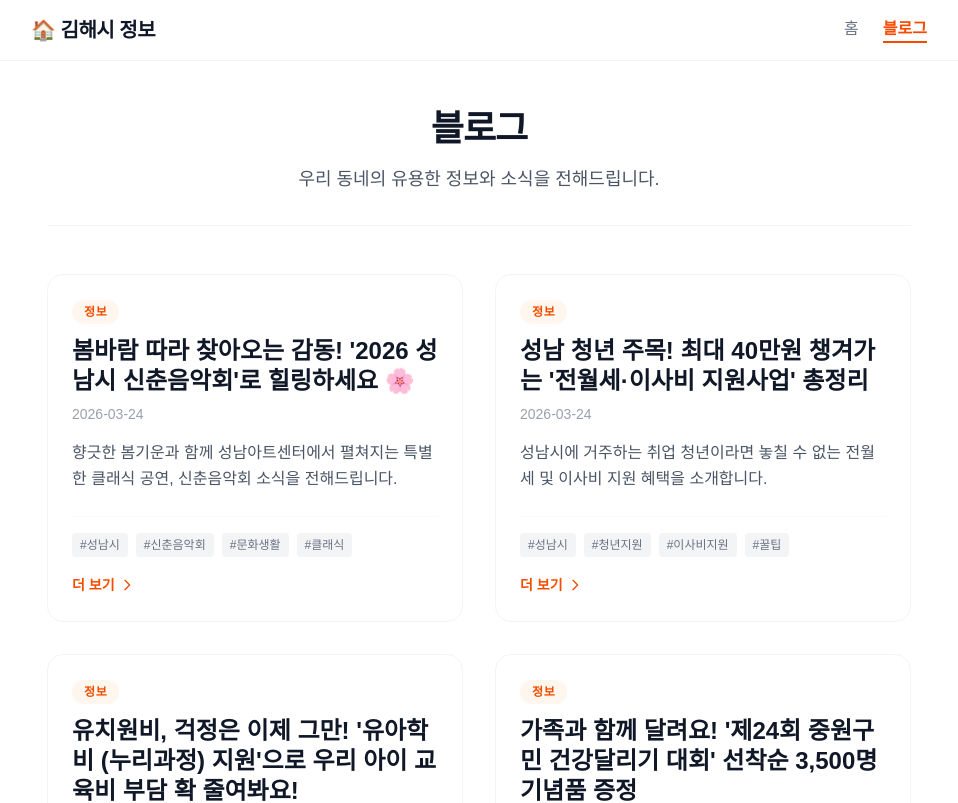
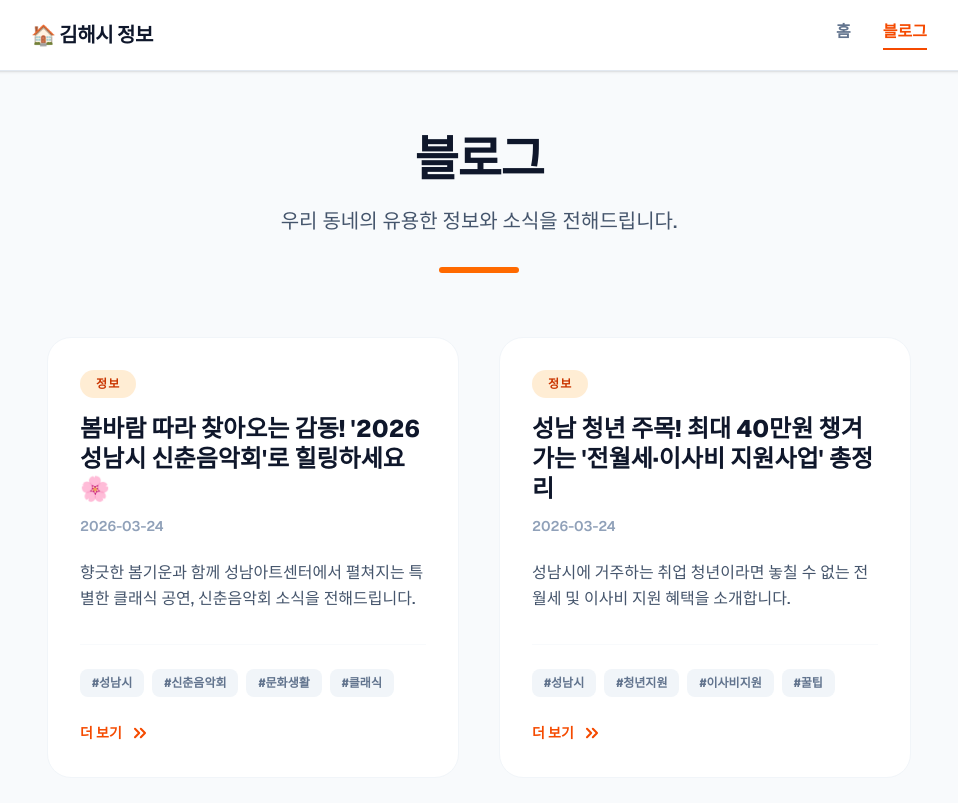
Before and after one commit to mingyuju3546-spec/my-local-info, a Next.js app: page /blog in a window 1280 px wide. Shown: the top 803 px of the page, without its empty margins (161-1119 px from the left). Built offline with nearby package versions, Linux system fonts and the light colour scheme.

Commit message:
블로그 상세 및 목록 페이지 시인성 개선

```diff
--- a/src/app/blog/[slug]/page.tsx
+++ b/src/app/blog/[slug]/page.tsx
@@ -24,55 +24,59 @@ export default async function PostPage({ params }: { params: Promise<{ slug: str
   }
 
   return (
-    <div className="min-h-screen bg-white">
-      <nav className="border-b border-gray-100 py-4 px-4 sticky top-0 bg-white/80 backdrop-blur-md z-20">
+    <div className="min-h-screen bg-slate-50 font-sans text-slate-900">
+      <nav className="border-b border-slate-200 py-5 px-4 sticky top-0 bg-white/90 backdrop-blur-xl z-20 shadow-sm">
         <div className="max-w-3xl mx-auto flex justify-between items-center">
-          <Link href="/blog" className="text-gray-500 hover:text-orange-600 transition-colors flex items-center gap-1">
-            <span>←</span> 블로그 목록
+          <Link href="/blog" className="text-slate-500 hover:text-orange-600 font-semibold transition-all flex items-center gap-2 group">
+            <span className="transition-transform group-hover:-translate-x-1">←</span> 블로그 목록
           </Link>
-          <Link href="/" className="font-bold text-gray-900 text-xl">🏠 홈</Link>
+          <Link href="/" className="font-extrabold text-slate-900 text-xl tracking-tight">🏠 홈</Link>
         </div>
       </nav>
 
-      <article className="max-w-3xl mx-auto px-4 py-16">
+      <main className="max-w-3xl mx-auto px-4 py-12 md:py-20">
+        <article className="bg-white rounded-3xl shadow-xl shadow-slate-200/50 border border-slate-100 overflow-hidden">
+          <div className="p-8 md:p-14">
             <div className="mb-10 text-center">
-        <div className="flex items-center justify-center gap-2 mb-4">
-          <span className="px-3 py-1 text-xs font-semibold text-orange-600 bg-orange-50 rounded-full uppercase tracking-wider">
+              <div className="flex items-center justify-center gap-3 mb-6">
+                <span className="px-4 py-1.5 text-xs font-bold text-orange-700 bg-orange-100 rounded-full uppercase tracking-widest">
                   {postData.category}
                 </span>
-          <span className="text-gray-400 text-xs">•</span>
-          <span className="text-gray-400 text-sm">{postData.date}</span>
+                <span className="text-slate-300 text-xs">•</span>
+                <span className="text-slate-500 font-medium text-sm">{postData.date}</span>
               </div>
-        <h1 className="text-4xl md:text-5xl font-extrabold text-gray-900 mb-6 leading-tight tracking-tight">
+              <h1 className="text-3xl md:text-5xl font-extrabold text-slate-900 mb-8 leading-tight tracking-tight">
                 {postData.title}
               </h1>
               <div className="flex flex-wrap justify-center gap-2">
                 {postData.tags.map((tag) => (
-            <span key={tag} className="text-sm text-gray-500 bg-gray-100 px-3 py-1 rounded-full">
+                  <span key={tag} className="text-sm font-medium text-slate-600 bg-slate-100 px-4 py-1.5 rounded-full hover:bg-slate-200 transition-colors">
                     #{tag}
                   </span>
                 ))}
               </div>
             </div>
 
-      <div className="prose prose-orange lg:prose-lg mx-auto max-w-none border-t border-gray-100 pt-10">
+            <div className="prose prose-slate lg:prose-xl mx-auto max-w-none border-t border-slate-100 pt-12 prose-headings:text-slate-900 prose-p:text-slate-700 prose-p:leading-relaxed prose-strong:text-slate-900 prose-a:text-orange-600 prose-img:rounded-2xl shadow-slate-50">
               <ReactMarkdown remarkPlugins={[remarkGfm]}>
                 {postData.content}
               </ReactMarkdown>
             </div>
 
-      <div className="mt-16 pt-8 border-t border-gray-100">
+            <div className="mt-20 pt-10 border-t border-slate-100 flex justify-center">
               <Link
                 href="/blog"
-          className="inline-flex items-center text-gray-600 hover:text-orange-600 transition-colors font-medium group"
+                className="inline-flex items-center px-8 py-3 bg-slate-900 text-white rounded-2xl hover:bg-orange-600 transition-all font-bold group shadow-lg shadow-slate-200"
               >
-          <svg className="w-5 h-5 mr-2 transition-transform group-hover:-translate-x-1" fill="none" stroke="currentColor" viewBox="0 0 24 24">
+                <svg className="w-5 h-5 mr-3 transition-transform group-hover:-translate-x-1" fill="none" stroke="currentColor" viewBox="0 0 24 24">
                   <path strokeLinecap="round" strokeLinejoin="round" strokeWidth={2} d="M15 19l-7-7 7-7" />
                 </svg>
                 목록으로 돌아가기
               </Link>
             </div>
+          </div>
         </article>
+      </main>
     </div>
   );
 }
--- a/src/app/blog/page.tsx
+++ b/src/app/blog/page.tsx
@@ -5,62 +5,63 @@ export default function BlogListPage() {
   const allPostsData = getSortedPostsData();
 
   return (
-    <div className="min-h-screen bg-white">
-      <nav className="border-b border-gray-100 py-4 px-4 sticky top-0 bg-white/80 backdrop-blur-md z-20">
+    <div className="min-h-screen bg-slate-50 font-sans text-slate-900">
+      <nav className="border-b border-slate-200 py-5 px-4 sticky top-0 bg-white/90 backdrop-blur-xl z-20 shadow-sm">
         <div className="max-w-4xl mx-auto flex justify-between items-center">
-          <Link href="/" className="font-bold text-gray-900 text-xl tracking-tight">🏠 김해시 정보</Link>
-          <div className="flex gap-6">
-            <Link href="/" className="font-medium text-gray-500 hover:text-gray-900 transition-colors">홈</Link>
-            <Link href="/blog" className="font-bold text-orange-600 border-b-2 border-orange-600">블로그</Link>
+          <Link href="/" className="font-extrabold text-slate-900 text-xl tracking-tight">🏠 김해시 정보</Link>
+          <div className="flex gap-8">
+            <Link href="/" className="font-bold text-slate-500 hover:text-slate-900 transition-colors">홈</Link>
+            <Link href="/blog" className="font-bold text-orange-600 border-b-2 border-orange-600 pb-1">블로그</Link>
           </div>
         </div>
       </nav>
 
-      <div className="max-w-4xl mx-auto px-4 py-12">
-      <header className="mb-12 border-b border-gray-100 pb-8 text-center">
-        <h1 className="text-4xl font-bold text-gray-900 mb-4 tracking-tight">블로그</h1>
-        <p className="text-lg text-gray-600">우리 동네의 유용한 정보와 소식을 전해드립니다.</p>
+      <div className="max-w-4xl mx-auto px-4 py-16">
+        <header className="mb-16 text-center">
+          <h1 className="text-4xl md:text-5xl font-extrabold text-slate-900 mb-6 tracking-tight">블로그</h1>
+          <p className="text-xl text-slate-600 font-medium">우리 동네의 유용한 정보와 소식을 전해드립니다.</p>
+          <div className="w-20 h-1.5 bg-orange-500 mx-auto mt-8 rounded-full"></div>
         </header>
 
-      <div className="grid gap-8 md:grid-cols-2">
+        <div className="grid gap-10 md:grid-cols-2">
           {allPostsData.length > 0 ? (
             allPostsData.map(({ slug, date, title, summary, category, tags }) => (
-            <article key={slug} className="group border border-gray-100 rounded-2xl p-6 hover:shadow-xl transition-all duration-300 bg-white flex flex-col h-full transform hover:-translate-y-1">
-              <div className="mb-4">
-                <span className="inline-block px-3 py-1 text-xs font-semibold text-orange-600 bg-orange-50 rounded-full mb-3 uppercase tracking-wider">
+              <article key={slug} className="group border border-slate-100 rounded-3xl p-8 hover:shadow-2xl transition-all duration-500 bg-white flex flex-col h-full transform hover:-translate-y-2">
+                <div className="mb-6">
+                  <span className="inline-block px-4 py-1.5 text-xs font-bold text-orange-700 bg-orange-100 rounded-full mb-4 uppercase tracking-widest">
                     {category}
                   </span>
-                <h2 className="text-2xl font-bold text-gray-900 group-hover:text-orange-600 transition-colors mb-2 leading-tight">
+                  <h2 className="text-2xl font-extrabold text-slate-900 group-hover:text-orange-600 transition-colors mb-3 leading-tight">
                     <Link href={`/blog/${slug}`}>{title}</Link>
                   </h2>
-                <div className="text-sm text-gray-400 font-medium">{date}</div>
+                  <div className="text-sm text-slate-400 font-semibold">{date}</div>
                 </div>
-              <p className="text-gray-600 mb-6 flex-grow leading-relaxed line-clamp-3">
+                <p className="text-slate-600 mb-8 flex-grow leading-relaxed line-clamp-3 font-medium">
                   {summary}
                 </p>
-              <div className="mt-auto border-t border-gray-50 pt-4">
-                <div className="flex flex-wrap gap-2 mb-4">
+                <div className="mt-auto pt-6 border-t border-slate-50">
+                  <div className="flex flex-wrap gap-2 mb-6">
                     {tags.map((tag) => (
-                    <span key={tag} className="text-xs text-gray-500 bg-gray-100 px-2 py-1 rounded">
+                      <span key={tag} className="text-xs font-bold text-slate-500 bg-slate-100 px-3 py-1.5 rounded-lg">
                         #{tag}
                       </span>
                     ))}
                   </div>
                   <Link
                     href={`/blog/${slug}`}
-                  className="inline-flex items-center text-orange-600 font-semibold text-sm hover:underline"
+                    className="inline-flex items-center text-orange-600 font-bold text-sm group/btn"
                   >
                     더 보기
-                  <svg className="w-4 h-4 ml-1 transition-transform group-hover:translate-x-1" fill="none" stroke="currentColor" viewBox="0 0 24 24">
-                    <path strokeLinecap="round" strokeLinejoin="round" strokeWidth={2} d="M9 5l7 7-7 7" />
+                    <svg className="w-5 h-5 ml-2 transition-transform group-hover/btn:translate-x-2" fill="none" stroke="currentColor" viewBox="0 0 24 24">
+                      <path strokeLinecap="round" strokeLinejoin="round" strokeWidth={2.5} d="M13 7l5 5-5 5M6 7l5 5-5 5" />
                     </svg>
                   </Link>
                 </div>
               </article>
             ))
           ) : (
-          <div className="col-span-full py-20 text-center">
-            <p className="text-gray-500 text-lg">아직 작성된 블로그 글이 없습니다.</p>
+            <div className="col-span-full py-24 text-center bg-white rounded-3xl border border-slate-100 shadow-sm">
+              <p className="text-slate-400 text-xl font-bold">아직 작성된 블로그 글이 없습니다.</p>
             </div>
           )}
         </div>
```
Lines whose indentation alone changed are shown as unchanged.
